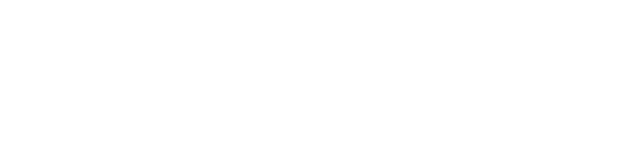
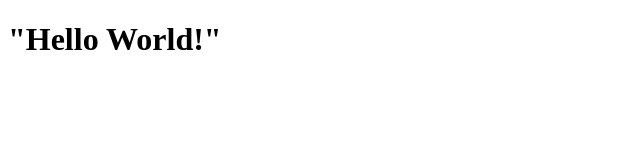
Before and after one commit to David-Kasilia/Fabrice-and-David-Microverse-Project, a plain HTML site: page index.html in a window 1280 px wide. Shown: the whole page, without its empty margins (0-640 px from the left). Drawn offline with Linux system fonts and the light colour scheme.

Commit message:
Hello World Text

```diff
--- a/index.html
+++ b/index.html
@@ -1,12 +1,15 @@
 <!DOCTYPE html>
 <html lang="en">
-  <head>
+
+<head>
     <meta charset="UTF-8">
     <title>Fork Me! FCC: Test Suite Template</title>
     <link rel="stylesheet" href="css/style.css">
-  </head>
+</head>
 
-  <body>
+<body>
+
+    <h1>"Hello World!"</h1>
     <script src="https://cdn.freecodecamp.org/testable-projects-fcc/v1/bundle.js"></script>
 
     <!--
@@ -21,6 +24,7 @@
     - The freeCodeCamp Team
 
     -->
-    <script  src="js/index.js"></script>
-  </body>
+    <script src="js/index.js"></script>
+</body>
+
 </html>
```
